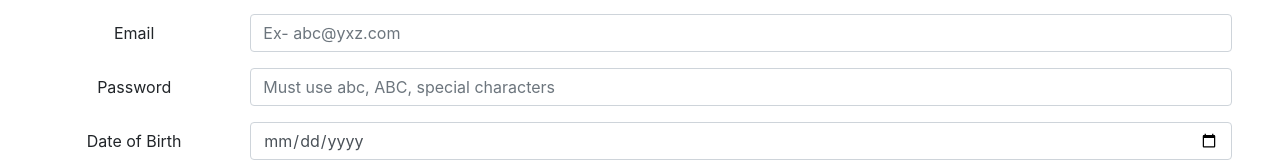
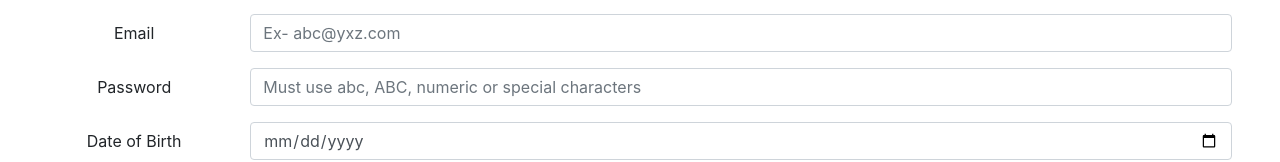
Before and after one commit to thakurbhanu021/FormAndValidation-ReactJs, a React (Create React App) app: page / in a window 1280 px wide. Shown: the part 168-330 px from the top of the page. Built offline with nearby package versions, Linux system fonts and the light colour scheme.

Commit message:
some small changes

```diff
--- a/src/components/Form.js
+++ b/src/components/Form.js
@@ -144,6 +144,7 @@ const Form = () => {
       mobile: false,
       address: false,
     });
+    setDisabled(false);
     alert("Form Resetted!!");
   };
 
@@ -215,7 +216,7 @@ const Form = () => {
             id="inputPassword"
             value={formData.password}
             onChange={(e) => changeHandler("password", e)}
-            placeholder="Must use abc, ABC, special characters"
+            placeholder="Must use abc, ABC, numeric or special characters"
           />
           {isDirty.password && errors.password && (
             <div className="feedback text-danger">{errors.password}</div>
```
